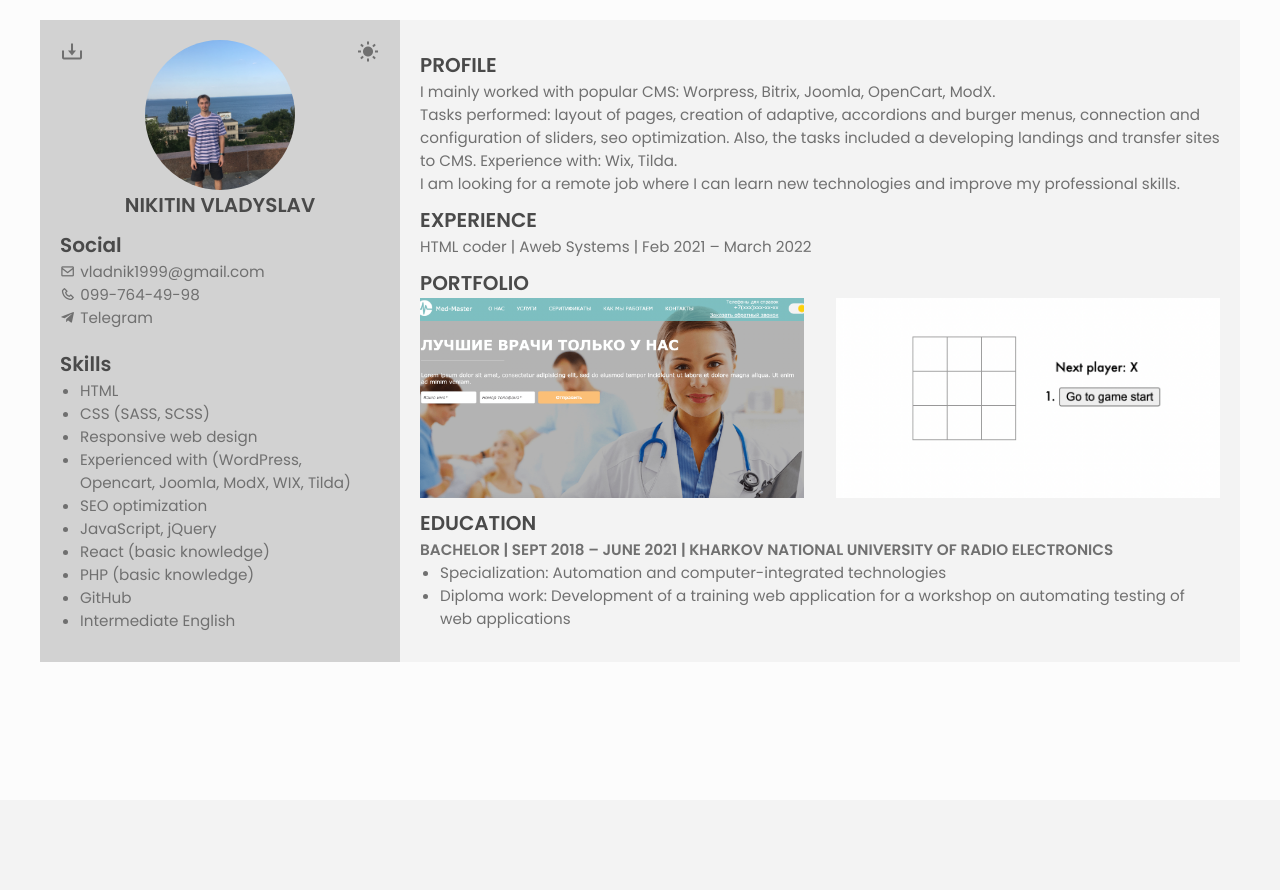
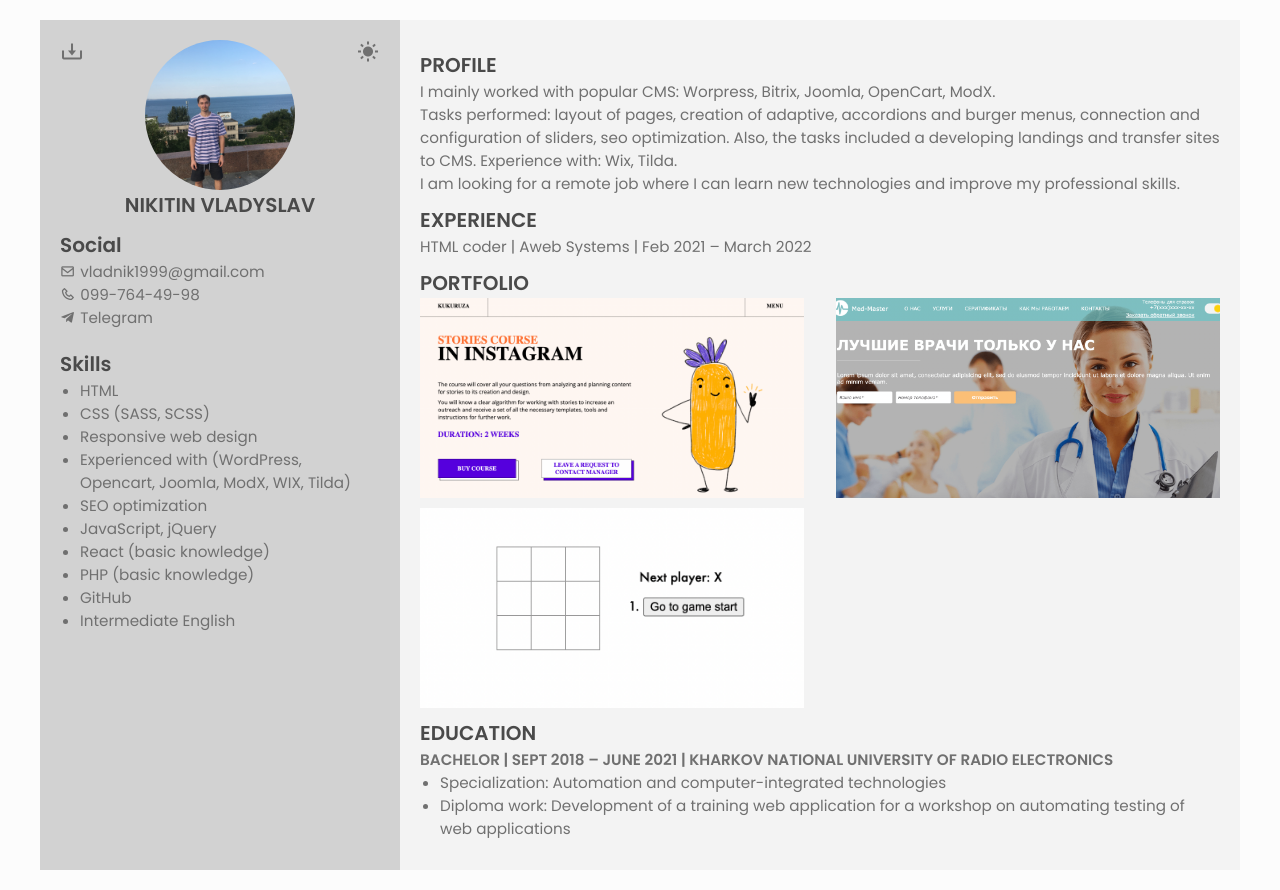
Before and after one commit to Naykitin/old-cv, a PHP site: page / in a window 1280 px wide. Before the commit the page ends 662 px from the top, so only its background shows below. Run offline with PHP 8.4, Linux system fonts and the light colour scheme; style sheets or scripts are compiled from the project's sources.

Commit message:
update css

```diff
--- a/css/style.scss
+++ b/css/style.scss
@@ -202,6 +202,9 @@ main {
             transition: .8s all;
         }
       }
+      .item:nth-child(n + 3) {
+         margin-top: 10px;
+     }
       .item::before,
       .item.hover::before {
          content: '';
--- a/index.php
+++ b/index.php
@@ -73,6 +73,11 @@ if(!isset($_SESSION["theme"]))
             <h2 class="upper">Portfolio</h2>
             <div class="wrapper">
                <div class="item" hover>
+                  <img src="../img/kukuruza.png" alt="">
+                  <a href="/kukuruza/index.html" target="_blank">Kukuruza</a>
+                  <a href="https://github.com/Naykitin/OmgTest" target="_blank">GitHub</a>
+               </div>
+               <div class="item" hover>
                   <img src="../img/med-master.png" alt="">
                   <a href="/med-master/index.php" target="_blank">Med-Master</a>
                   <a href="https://github.com/Naykitin/Med-Master" target="_blank">GitHub</a>
```
Also changed, not shown: css/style.css, img/kukuruza.png (added).
